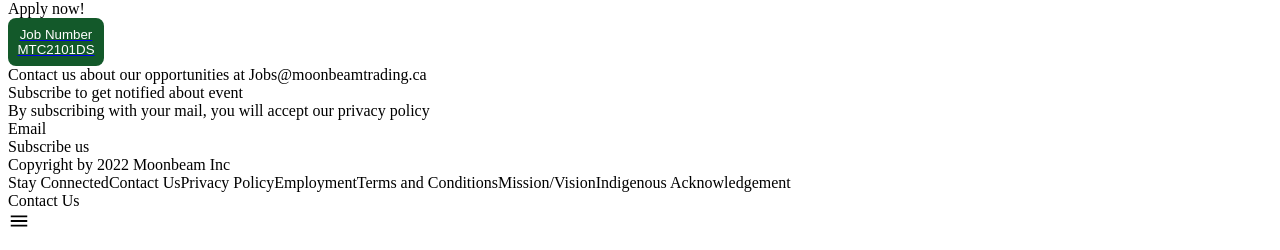
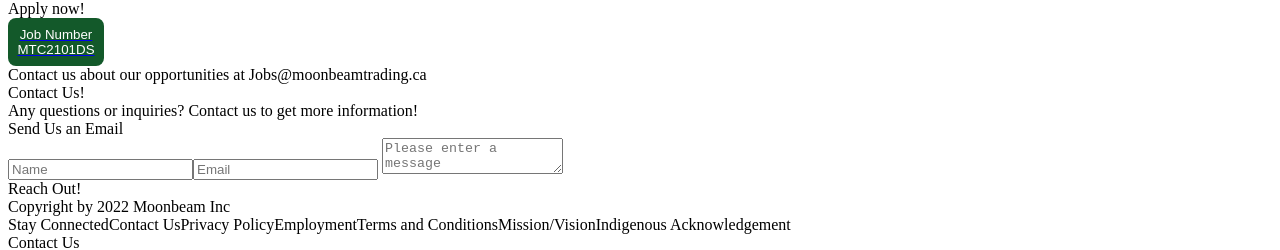
Before and after one commit to zeetm/moonbeam, a Next.js app: page / in a window 1280 px wide. Shown: the part 2012-2262 px from the top of the page. Built offline with nearby package versions, Linux system fonts and the light colour scheme.

Commit message:
Edit Form submission section

```diff
--- a/package.json
+++ b/package.json
@@ -13,6 +13,9 @@
     "@emotion/core": "^10.1.1",
     "@emotion/react": "^11.8.2",
     "@emotion/styled": "^11.8.1",
+    "@fortawesome/fontawesome-svg-core": "^6.1.0",
+    "@fortawesome/free-solid-svg-icons": "^6.1.0",
+    "@fortawesome/react-fontawesome": "^0.1.18",
     "@mui/icons-material": "^5.5.1",
     "@mui/material": "^5.5.1",
     "framer-motion": "^2.7.5",
--- a/src/sections/subscribe.js
+++ b/src/sections/subscribe.js
@@ -1,27 +1,88 @@
-import React from 'react';
+import { withTheme } from '@emotion/react';
+import React, { useState } from 'react';
+import classes from './subscribe.module.css'
 import { Button, Input, Box, Container, Heading, Text } from 'theme-ui';
+import { FontAwesomeIcon } from '@fortawesome/react-fontawesome';
+import { faCheck, faSpinner } from "@fortawesome/free-solid-svg-icons";
+
 
 const Subscribe = () => {
+  const [email, setEmail] = useState('');
+  const [name, setName] = useState('');
+  const [message, setMessage] = useState('');
+  const [sent, setSent] = useState(false)
+  const [loading, setLoading] = useState(false)
+
+  const handleSubmit = (e) => {
+    e.preventDefault();
+    setLoading(true)
+
+    console.log(name, message, email)
+
+    fetch("https://formsubmit.co/ajax/itsjoshuahaughton@gmail.com", {
+      method: "POST",
+      headers: {
+          'Content-Type': 'application/json',
+          'Accept': 'application/json'
+      },
+      body: JSON.stringify({
+          name,
+          email,
+          message
+      })
+  })
+      .then(response => response.json())
+      .then(data => {
+        setEmail('')
+        setMessage('')
+        setName('')
+        setLoading(false)
+        setSent(true)
+        setTimeout(() => {
+          setSent(false)
+        }, 15000)
+        console.log(data)
+      })
+      .catch(error => console.log(error));
+
+  }
   return (
-    <Box as="section" sx={styles.subscribe}>
+    <Box as="section" sx={styles.subscribe} className={classes.wrapper}>
       <Container>
-        <Heading as="h3">Subscribe to get notified about event</Heading>
-        <Text as="p">
-          By subscribing with your mail, you will accept our privacy policy
+        <Heading as="h3">Contact Us!</Heading>
+        <Text as="p" className={classes.white}>
+          Any questions or inquiries? Contact us to get more information!
         </Text>
-        <Box as="form" sx={styles.form}>
+        <Box as="form" sx={styles.form} className={classes.form} onSubmit={handleSubmit} action={'f0bd54af4aac2e7120db31df45f361af'}>
           <Box as="label" htmlFor="subscribeEmail" variant="styles.srOnly">
-            Email
+            Send Us an Email
           </Box>
-          <Input
-            placeholder="Enter your email"
+          <input
+            placeholder="Name"
+            type="text"
+            id="name"
+            sx={styles.input}
+            value={name}
+            onChange={e => setName(e.target.value)}
+          />
+          <input
+            placeholder="Email"
             type="email"
-            id="subscribeEmail"
+            id="email"
             sx={styles.input}
+            value={email}
+            onChange={e => setEmail(e.target.value)}
+          />  <textarea
+            placeholder="Please enter a message"
+            id="message"
+            sx={styles.input}
+            value={message}
+            onChange={e => setMessage(e.target.value)}
           />
           <Button type="submit" sx={styles.button}>
-            Subscribe us
+            {!loading ? `Reach Out!` : <FontAwesomeIcon icon={faSpinner} className={classes.spinner} />}
           </Button>
+         {sent && <div className={classes.sent}>Sent Successfully!<FontAwesomeIcon icon={faCheck} /></div>}
         </Box>
       </Container>
     </Box>
@@ -46,7 +107,6 @@
     },
     p: {
       fontSize: ['16px'],
-      color: '#fff',
       opacity: '.6',
       letterSpacing: ['-0.5px'],
       textAlign: 'center',
@@ -56,19 +116,19 @@
     },
   },
   form: {
-    width: ['100%'],
-    maxWidth: ['555px'],
     mx: ['auto'],
     display: ['flex'],
     flexDirection: ['column'],
     justifyContent: ['space-between'],
     alignItems: ['center'],
     flexWrap: ['wrap'],
-    mt: ['30px', null, null, null, '60px'],
+    mt: ['30px', null, null, null, ',60px'],
+    backgroundColor: 'white',
+    borderRadius: '8px'
   },
   input: {
     width: ['100%'],
-    maxWidth: ['100%', null, '370px', '380px'],
+    maxWidth: ['80%', '80%', '80%', '80%'],
     borderRadius: '5px',
     border: 'none',
     backgroundColor: 'rgba(255,255,255, .08)',
@@ -76,25 +136,27 @@
     color: 'rgba(255,255,255, .8)',
     fontSize: '16px',
     pl: ['0px', null, null, '30px'],
+    mt: ['8px', null, null, '8px'],
     height: ['50px', null, null, '60px'],
     mr: ['0px', null, null, '15px'],
     textAlign: ['center', null, null, 'left'],
   },
   button: {
-    backgroundColor: '#fff',
+    backgroundColor: '#0c79be',
     borderRadius: '5px',
     fontWeight: '500',
     fontSize: ['18px'],
+    maxWidth: '80%',
     color: '#020718',
     letterSpacing: '-0.5px',
     outline: 'none',
     padding: ['0px 30.75px'],
     minHeight: ['50px', null, null, '60px'],
     width: ['100%', null, null, 'auto'],
-    mt: ['10px', null, null, '0'],
+    mt: '24px',
     mx: ['auto', null, null, '0'],
     '&:hover': {
-      backgroundColor: '#fff',
+      backgroundColor: '#86a28c',
       opacity: '0.8',
     },
   },
--- /dev/null
+++ b/src/sections/subscribe.module.css
@@ -0,0 +1,110 @@
+.wrapper {
+  font-family: sans-serif;
+}
+
+.form {
+  max-width: 555px;
+  width: 85%;
+  font-family: sans-serif;
+  padding: 56px 0 32px 0;
+  opacity: 0.8;
+  transition: opacity 500ms ease;
+}
+
+.form:hover {
+  opacity: 1;
+}
+
+.form > label {
+  color: black;
+  font-size: larger;
+  margin-bottom: 12px;
+}
+
+.form > input {
+  border: 1px solid black;
+  border-radius: 4px;
+  margin: 4px 0;
+  padding: 12px;
+  outline: none;
+  color: black;
+  transition: all 400ms ease-in-out;
+  width: 80%;
+}
+
+.form > textarea {
+  width: 80%;
+  margin-top: 16px;
+  min-height: 80px;
+  height: 80%;
+  outline: none;
+  resize: none;
+  padding: 8px 12px;
+  border: 1.4px solid black;
+  border-radius: 4px;
+  transition: all 200ms ease-in-out;
+  font-family: sans-serif;
+}
+
+.form > input:focus,
+.form > textarea:focus {
+  border-color: #0c79be;
+}
+
+.form > input:hover,
+.form > textarea:hover {
+  border-color: #86a28c;
+}
+
+.form > button {
+  transition: all 300ms ease;
+  cursor: pointer;
+  box-shadow: -1px 2px 8px 2px rgba(0, 0, 0, 0.2);
+}
+
+.form > button:hover {
+  transform: translateY(-2px);
+  box-shadow: -1px 2px 11px 2px rgba(0, 0, 0, 0.3);
+  /* opacity: 1; */
+}
+
+.form > button:active {
+  transform: scale(0.95);
+}
+
+.sent {
+  color: green;
+  font-size: 14px;
+  display: flex;
+  align-items: center;
+  justify-content: center;
+  margin-top: 16px;
+}
+
+.sent > svg {
+  color: white;
+  background-color: green;
+  margin-left: 8px;
+  border-radius: 8px;
+  padding: 2px;
+}
+
+.spinner {
+  animation: loading 600ms infinite linear;
+  transition: all 300ms ease;
+  font-size: 26px;
+}
+
+@keyframes loading {
+  0% {
+    transform: rotate(0);
+  }
+
+  100% {
+    transform: rotate(360deg);
+  }
+}
+
+.white {
+  color: white;
+}
```
Also changed, not shown: 1 other file (tests, documents, lock files or other folders).
